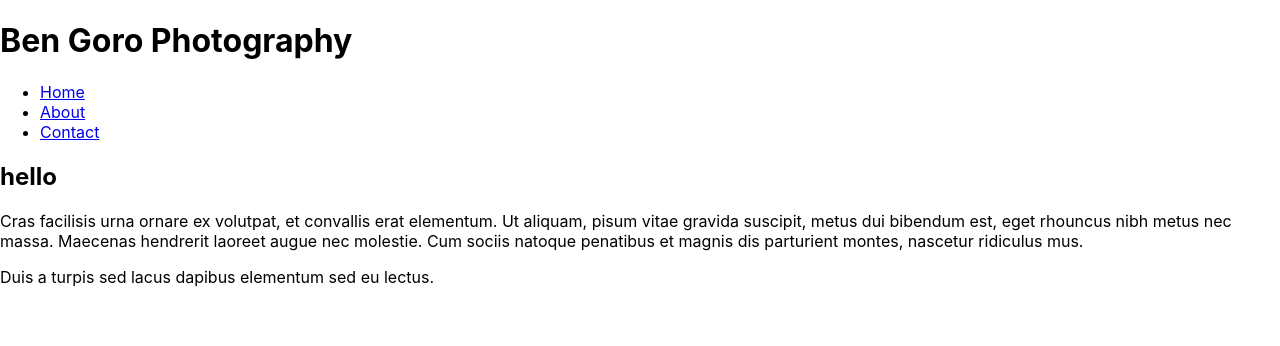
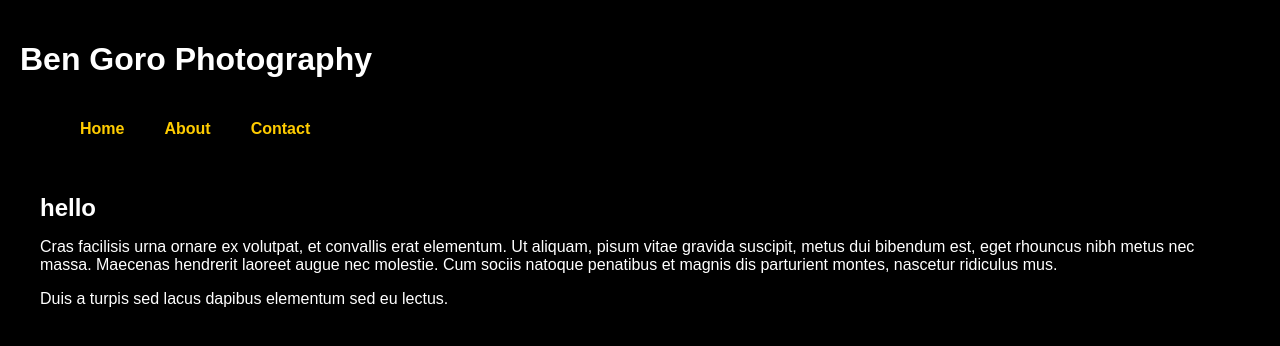
Before and after one commit to bgguna/bjornfell, a React (Create React App) app in the folder web/: page / in a window 1280 px wide. Shown: the top 346 px of the page. Built offline with nearby package versions, Linux system fonts and the light colour scheme.

Commit message:
chore(web): further enhancements to routing & style

```diff
--- a/web/src/App.js
+++ b/web/src/App.js
@@ -13,7 +13,9 @@ class App extends Component {
         return (
             <HashRouter>
                 <div>
-                    <h1>Ben Goro Photography</h1>
+                    <div className='title'>
+                        <h1>Ben Goro Photography</h1>
+                    </div>
                     <ul className='navigation'>
                         <li><NavLink to='/'>Home</NavLink></li>
                         <li><NavLink to='/about'>About</NavLink></li>
@@ -21,7 +23,7 @@ class App extends Component {
                     </ul>
 
                     <div className='content'>
-                        <Route path='/' component={Home}/>
+                        <Route exact path='/' component={Home}/>
                         <Route path='/about' component={About}/>
                         <Route path='/contact' component={Contact}/>
                     </div>
--- a/web/src/index.css
+++ b/web/src/index.css
@@ -1,13 +1,41 @@
 body {
-  margin: 0;
-  font-family: -apple-system, BlinkMacSystemFont, 'Segoe UI', 'Roboto', 'Oxygen',
-    'Ubuntu', 'Cantarell', 'Fira Sans', 'Droid Sans', 'Helvetica Neue',
-    sans-serif;
-  -webkit-font-smoothing: antialiased;
-  -moz-osx-font-smoothing: grayscale;
+    background-color: #000000;
+    padding: 20px;
+    margin: 0;
 }
 
-code {
-  font-family: source-code-pro, Menlo, Monaco, Consolas, 'Courier New',
-    monospace;
+h1, h2, p, ul, li {
+    font-family: sans-serif;
 }
+
+ul.navigation li {
+    display: inline;
+    list-style-type: none;
+    margin: 0;
+}
+
+ul.navigation li a {
+    font-weight: bold;
+    text-decoration: none;
+    color: #FFCC00;
+    padding: 20px;
+    display: inline-block;
+}
+
+.title {
+    color: #FFF;
+}
+
+.content {
+    color: #FFF;
+    padding: 20px;
+}
+
+.content h2 {
+    padding: 0;
+    margin: 0;
+}
+
+.content li {
+    margin-bottom: 10px;
+}
```
Also changed, not shown: web/src/index.js (+4 -4 lines).
